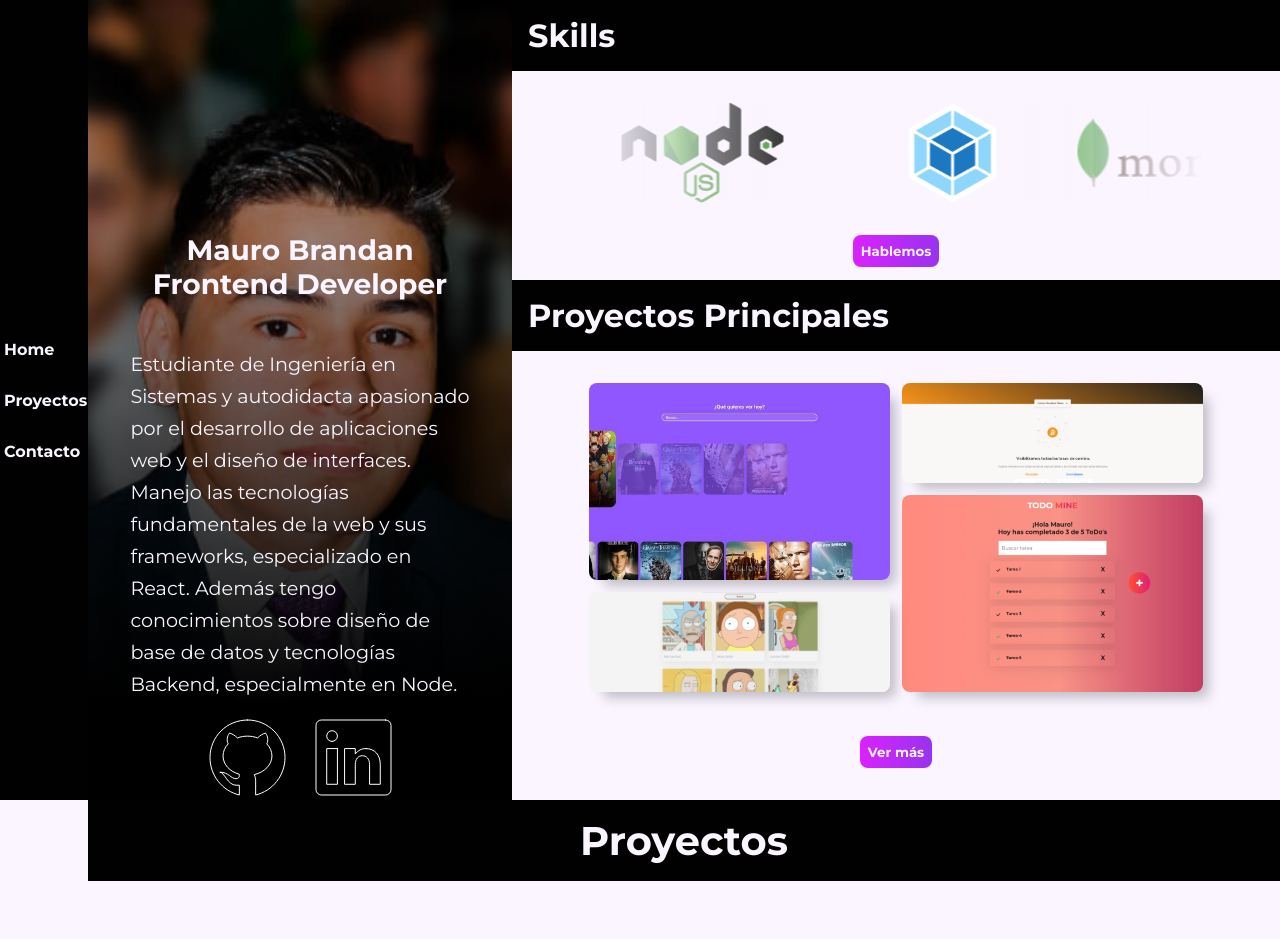
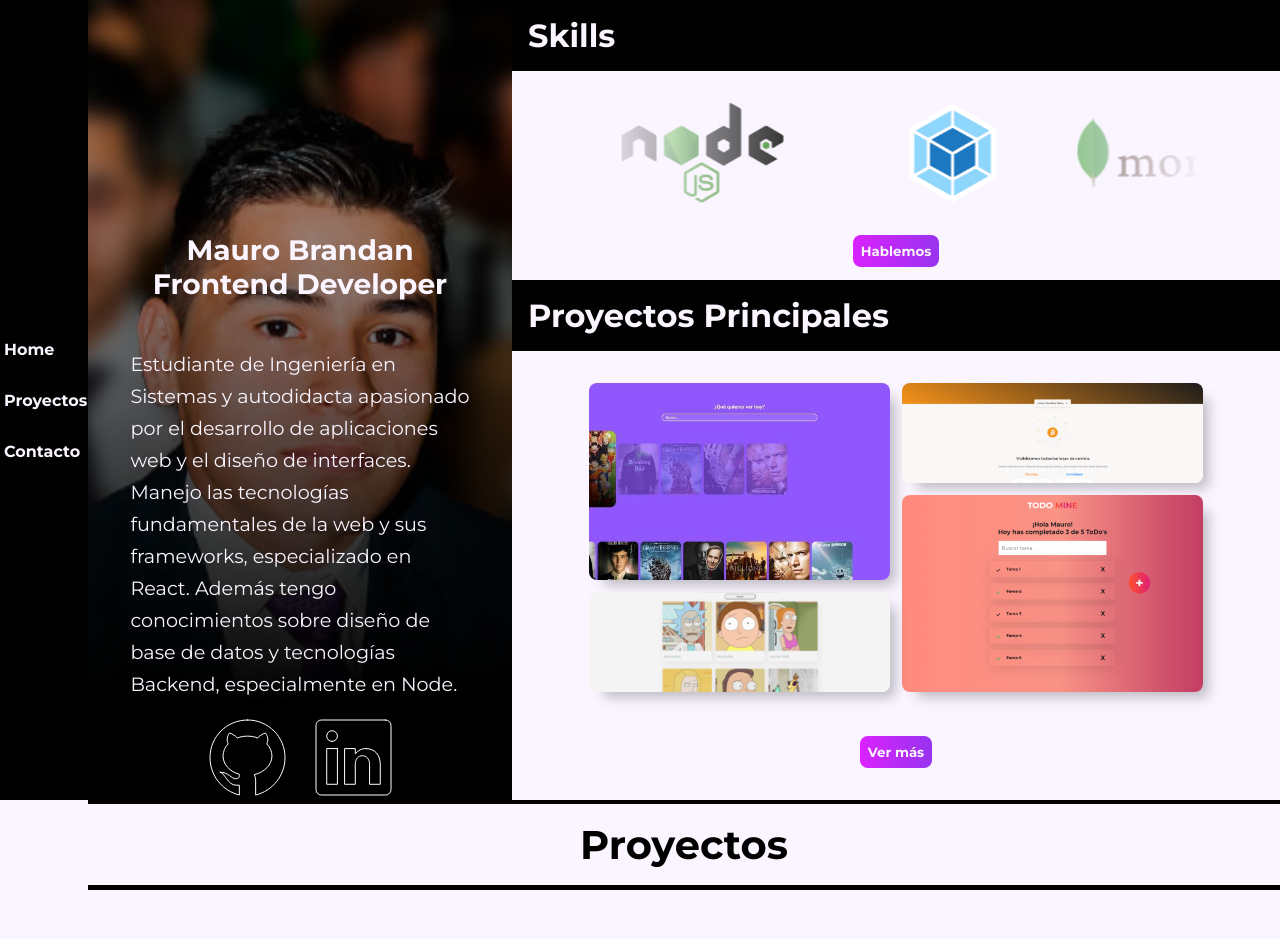
Before and after one commit to MauroBrandan/MauroBrandan.github.io, a React app: page / in a window 1280 px wide. Shown: the top 939 px of the page. Built offline with nearby package versions, Linux system fonts and the light colour scheme.

Commit message:
Nuevos estilos en los titulos

```diff
--- a/src/assets/styles/Contact.css
+++ b/src/assets/styles/Contact.css
@@ -8,6 +8,8 @@
 
 .Contact > .TitleHeader {
 	grid-column: 2/4;
+	height: 90px;
+	padding: 16px;
 }
 
 .Contact__info {
--- a/src/components/TitleHeader/index.js
+++ b/src/components/TitleHeader/index.js
@@ -3,9 +3,9 @@ import './styles.css'
 
 import Heading from '../Heading'
 
-export default function TitleHeader({ children, position, size }) {
+export default function TitleHeader({ children, position, size, theme }) {
 	return (
-		<div className={`TitleHeader ${position || 'left'}`}>
+		<div className={`TitleHeader ${position || 'left'} ${theme || ''}`}>
 			<Heading size={size}>{children}</Heading>
 		</div>
 	)
--- a/src/components/TitleHeader/styles.css
+++ b/src/components/TitleHeader/styles.css
@@ -4,10 +4,17 @@
 	background-color: var(--primary-color);
 }
 
-.center {
+.TitleHeader.center {
 	text-align: center;
 }
 
-.right {
+.TitleHeader.right {
 	text-align: right;
 }
+
+.TitleHeader.secondary {
+	color: var(--primary-color);
+	border-top: 4px solid var(--primary-color);
+	border-bottom: 5px solid var(--primary-color);
+	background-color: transparent;
+}
--- a/src/containers/Contact.js
+++ b/src/containers/Contact.js
@@ -6,7 +6,7 @@ import TitleHeader from '../components/TitleHeader'
 function Contact() {
 	return (
 		<section className='Contact' id='Contacto'>
-			<TitleHeader position='center' size='big'>
+			<TitleHeader position='center' size='big' theme='secondary'>
 				Contacto
 			</TitleHeader>
 			<div className='Contact__info'>
--- a/src/containers/Projects.js
+++ b/src/containers/Projects.js
@@ -73,7 +73,7 @@ const projects = [
 function Projects() {
 	return (
 		<section className='Projects' id='Proyectos'>
-			<TitleHeader position='center' size='big'>
+			<TitleHeader position='center' size='big' theme='secondary'>
 				Proyectos
 			</TitleHeader>
 			{projects.map((project) => (
```
